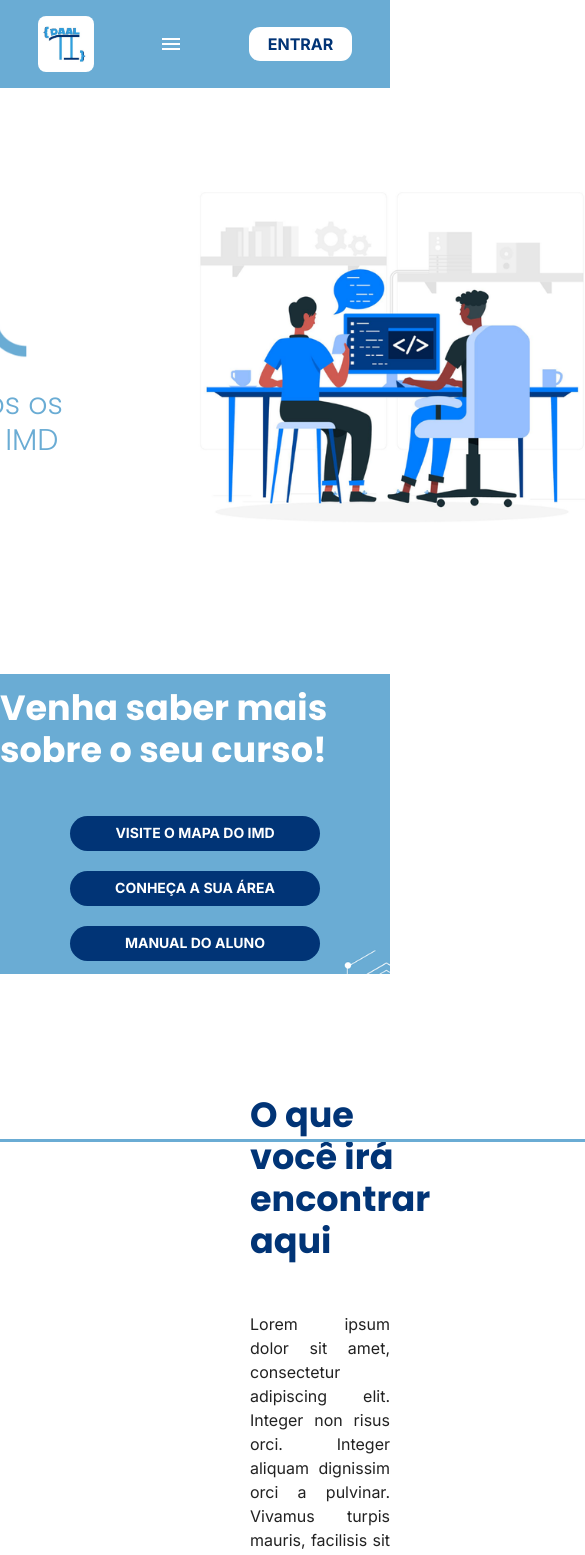
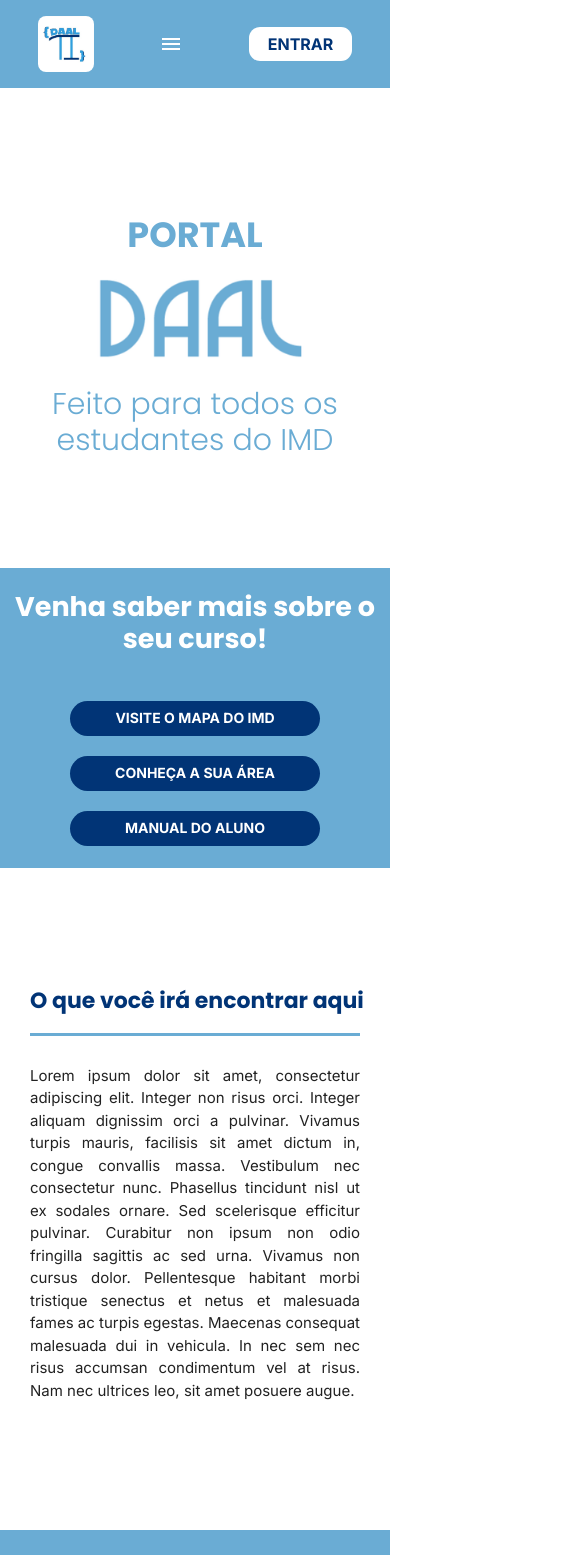
Before and after one commit to PortalDAAL/portal-daal-front, a React (Vite) app: page / in a window 390 px wide. Shown: the top 1555 px of the page, 585 px wide, since content can reach past the window. Built offline with nearby package versions, Linux system fonts and the light colour scheme.

Commit message:
feat: Resposividade no pagina 'Home'

```diff
--- /dev/null
+++ b/src/pages/Home.css
@@ -0,0 +1,35 @@
+@media only screen and (max-width : 1045px) {
+    .imgInicio {
+      display: none !important;
+    }
+    .imgHome {
+        margin-bottom: 0 !important;
+      }
+}
+
+@media only screen and (max-width : 700px) {
+    .exploreIMD {
+      background-image:none !important;
+      background-color: #6aacd4;
+    }
+    .titleExplore {
+        text-align: center !important;
+        font-size: 27px !important;
+    }
+    .exploreText{
+        margin-left: 30px !important;
+    }
+    .textExplore {
+        width: calc(100% - 60px) !important;
+        font-size: 15px !important;
+    }
+    .title-two-Explore {
+        font-size: 22px !important;
+    }
+}
+
+@media only screen and (max-width : 1100px) {
+    .dividerHome{
+      width: calc(100% - 60px) !important;
+    }
+}
--- a/src/pages/Home.tsx
+++ b/src/pages/Home.tsx
@@ -1,12 +1,14 @@
 import React from "react";
 import { Box, Typography } from "@mui/material";
 import { Button } from "@mui/material";
+import "./Home.css";
 //import { useUser } from "../UserContext";
 
 const Home = (): React.ReactElement => {
   return (
     <div>
       <div
+        className="imgHome"
         style={{
           display: "flex",
           alignItems: "center",
@@ -36,6 +38,7 @@
             PORTAL
           </Typography>
           <img
+            className="imgDaal"
             src="src/images/nomedaal.png"
             alt="Logo Daal"
             style={{ width: "300px", height: "auto" }}
@@ -45,13 +48,15 @@
           </Typography>
         </div>
         <img
+          className="imgInicio"
           src="src/images/inicio1.png"
           alt="Foto Inicial"
-          style={{ width: "450px", height: "auto", marginLeft: "100px" }}
+          style={{ width: "400px", height: "auto", marginLeft: "100px" }}
         />
       </div>
 
       <div
+        className="exploreIMD"
         style={{
           display: "flex",
           flexDirection: "column",
@@ -66,6 +71,7 @@
         }}
       >
         <Typography
+          className="titleExplore"
           variant="h2"
           sx={{
             color: "white",
@@ -117,16 +123,18 @@
         </Button>
       </div>
       <div
+        className="exploreText"
         style={{
           display: "flex",
           flexDirection: "column",
           alignItems: "flex-start",
           width: "100%",
-          paddingLeft: "250px",
+          marginLeft: "20vw",
           position: "relative",
         }}
       >
         <Typography
+          className="title-two-Explore"
           variant="h2"
           sx={{
             color: "#013476",
@@ -140,8 +148,9 @@
           O que você irá encontrar aqui
         </Typography>
         <Box
+          className="dividerHome"
           sx={{
-            width: "800px",
+            width: "50vw",
             height: "3px",
             backgroundColor: "#6aacd4",
             position: "absolute",
@@ -150,6 +159,7 @@
           }}
         />
         <Typography
+          className="textExplore"
           variant="body1"
           sx={{ maxWidth: "550px", textAlign: "justify", marginTop: "40px", marginBottom:"80px" }}
         >
```
